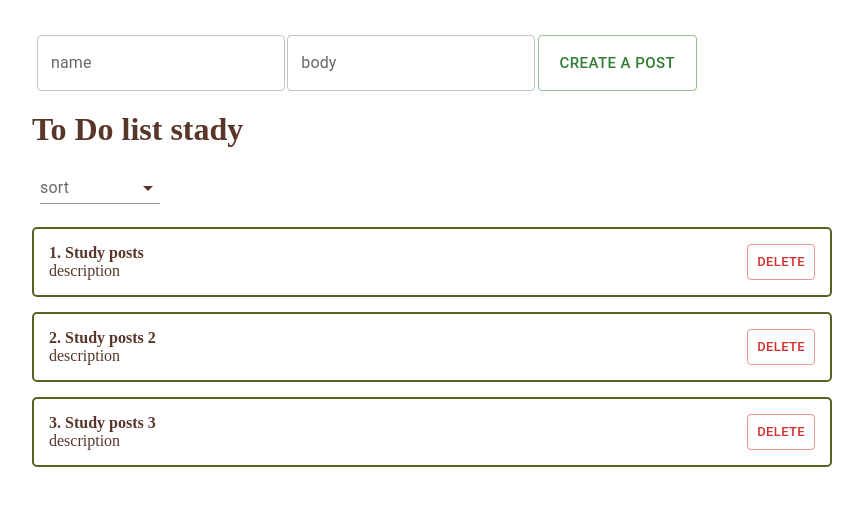
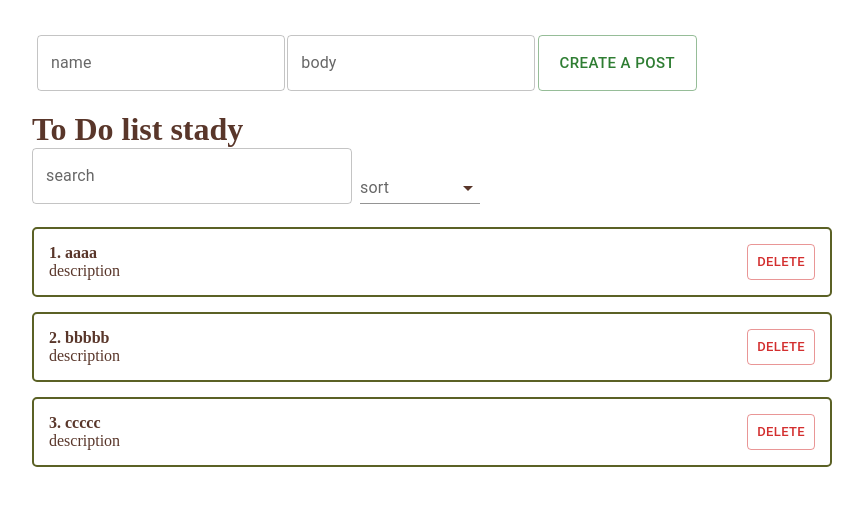
Before and after one commit to SavkoMariiaAnastasiia/ToDo_App, a React (Create React App) app: page / in a window 1280 px wide. Shown: the top 506 px of the page, without its empty margins (208-1071 px from the left). Built offline with nearby package versions, Linux system fonts and the light colour scheme.

Commit message:
add serch

```diff
--- a/src/App.tsx
+++ b/src/App.tsx
@@ -1,4 +1,4 @@
-import React, {useState} from "react"
+import React, {useMemo, useState} from "react"
 import {Appp} from "./components/UI/AppUi"
 import PostList from "./components/PostList";
 import InputPost from "./components/UI/InputPost";
@@ -6,23 +6,45 @@ import InputPost from "./components/UI/InputPost";
 
 function App() {
     const [posts,setPosts] = useState([
-        {id:1,title:"Study posts",body:"description"},
-        {id:2,title:"Study posts 2",body:"description"},
-        {id:3,title:"Study posts 3",body:"description"},
+        {id:1,title:"aaaa",body:"description"},
+        {id:2,title:"bbbbb",body:"description"},
+        {id:3,title:"ccccc",body:"description"},
     ])
+
+    const [selectSort, setSelectSort]=useState("")
+    const [search, setSearch]=useState("")
+
+    const sortedPosts = useMemo(
+        ()=>{
+            if(selectSort){
+                return [...posts].sort((a:any ,b:any) => a[selectSort].localeCompare(b[selectSort]))
+            }
+            return posts
+        },[setSelectSort,posts]
+    )
+    const sortAndSerched = useMemo(()=>{
+        return sortedPosts.filter(post => post.title.toLowerCase().includes(search))
+    },[search, sortedPosts])
 
     const createPost = (newPost: any) => {
         setPosts([...posts, newPost])
     }
+
     const deletePost = (post: any) => {
         setPosts(posts.filter(p => p.id !==post.id))
     }
 
+    const sortPost = (sort: any) => {
+        setSelectSort(sort)
+    }
 
     return (
         <Appp>
             <InputPost create={createPost}/>
-            <PostList remove={deletePost} posts={posts} title={"To Do list stady"}/>
+            <PostList
+                remove={deletePost} posts={sortAndSerched} title={"To Do list stady"}
+                value={search} onChange={(e :any) => setSearch(e.target.value)}
+            />
         </Appp>
     );
 }
--- a/src/components/PostItem.tsx
+++ b/src/components/PostItem.tsx
@@ -1,4 +1,4 @@
-import React from 'react';
+import React, {useState} from 'react';
 import {Button} from "@mui/material";
 import {Root} from "./UI/AppUi";
 
--- a/src/components/PostList.tsx
+++ b/src/components/PostList.tsx
@@ -1,14 +1,20 @@
 import React from 'react';
 import PostItem from "./PostItem";
+import Serch from "./UI/Serch";
 import SortBySelect from "./UI/SortBySelect";
 
-const PostList = ({posts,title, remove}: any) => {
+const PostList = (props: any) => {
+
     return (
         <div>
-            <h1>{title}</h1>
+            <h1>{props.title}</h1>
+            <Serch
+            value={props.value}
+            onChange={props.onChange}
+            />
             <SortBySelect/>
-            {posts.map((post: any, index: number) =>
-                <PostItem remove={remove} number={index+1} post={post} key={post.id}/>
+            {props.posts.map((post: any, index: any) =>
+                <PostItem remove={props.remove} number={index+1} post={post} key={post.id}/>
             )}
         </div>
     );
--- a/src/components/UI/Serch.tsx
+++ b/src/components/UI/Serch.tsx
@@ -1,10 +1,16 @@
 import React from 'react';
+import {TextField} from "@mui/material";
 
-const Serch = () => {
+const Serch = (props: any) => {
     return (
-        <div>
-
-        </div>
+        <TextField
+            id="outlined-basic"
+            label="search"
+            variant="outlined"
+            value={props.value}
+            onChange={props.onChange}
+            sx={{ minWidth: 320 }}
+        />
     );
 };
 
--- a/src/components/UI/SortBySelect.tsx
+++ b/src/components/UI/SortBySelect.tsx
@@ -4,7 +4,7 @@ import InputLabel from '@mui/material/InputLabel';
 import MenuItem from '@mui/material/MenuItem';
 import FormControl from '@mui/material/FormControl';
 
-const SortBySelect = () => {
+const SortBySelect = (props:any) => {
     const [sort, setSort] = React.useState('');
     const handleChange = (event: SelectChangeEvent) => {
         setSort(event.target.value as string);
@@ -15,7 +15,7 @@ const SortBySelect = () => {
                 <Select
                     labelId="demo-simple-select-standard-label"
                     id="demo-simple-select-standard"
-                    value={sort}
+                    value={props.value}
                     label="Age"
                     onChange={handleChange}
                 >
```
